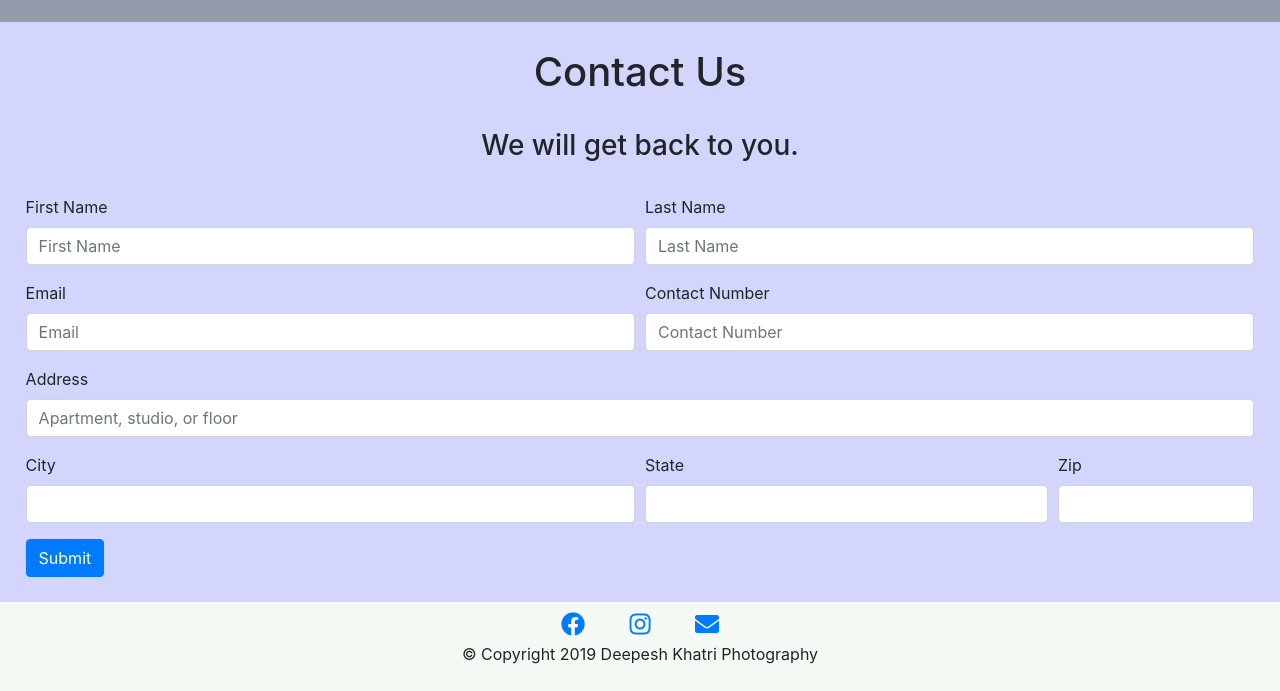
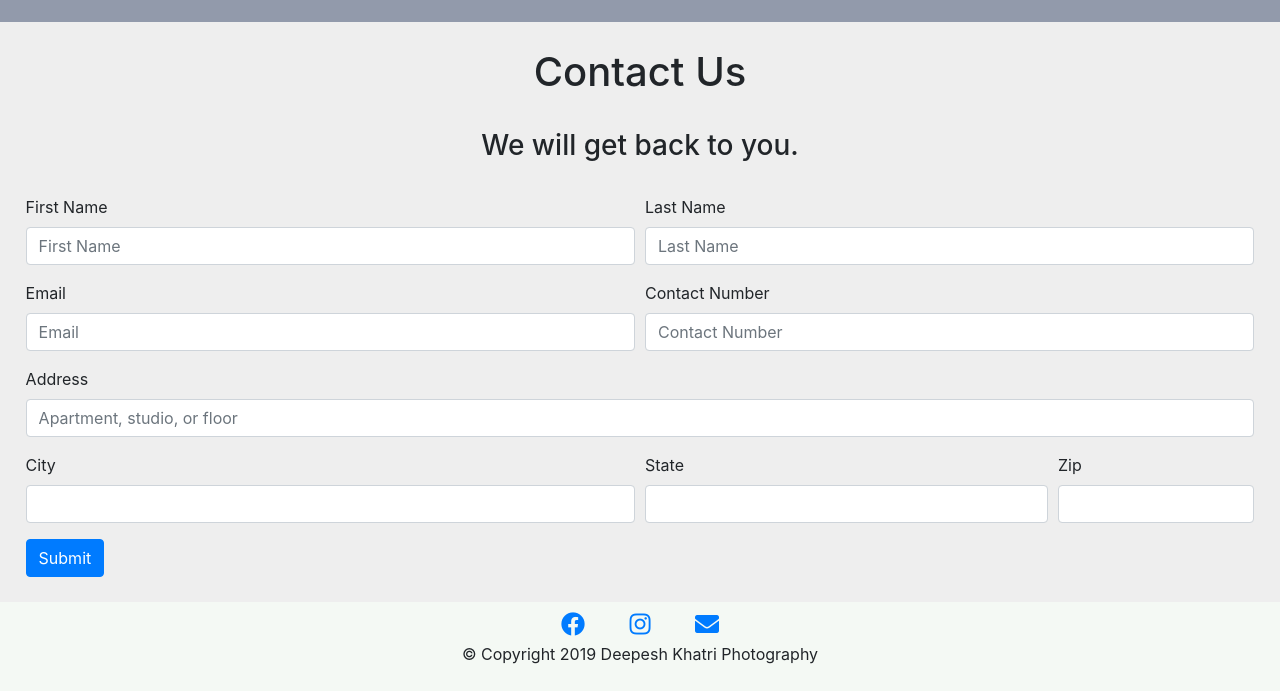
Before and after one commit to deepeshkhatri/Photography, a plain HTML site: page index.html in a window 1280 px wide. Shown: the part 4811-5502 px from the top of the page. Drawn offline with nearby package versions, Linux system fonts and the light colour scheme; a web font is replaced by a local one.

Commit message:
Update styles.css

```diff
--- a/styles.css
+++ b/styles.css
@@ -100,7 +100,7 @@ padding-bottom: 1%;
 #contact{
   text-align: left;
   padding: 2%;
-  background-color: #d3d5fd;
+  background-color: #eeeeee;
 }
 
 #contact h1, h3{
```
